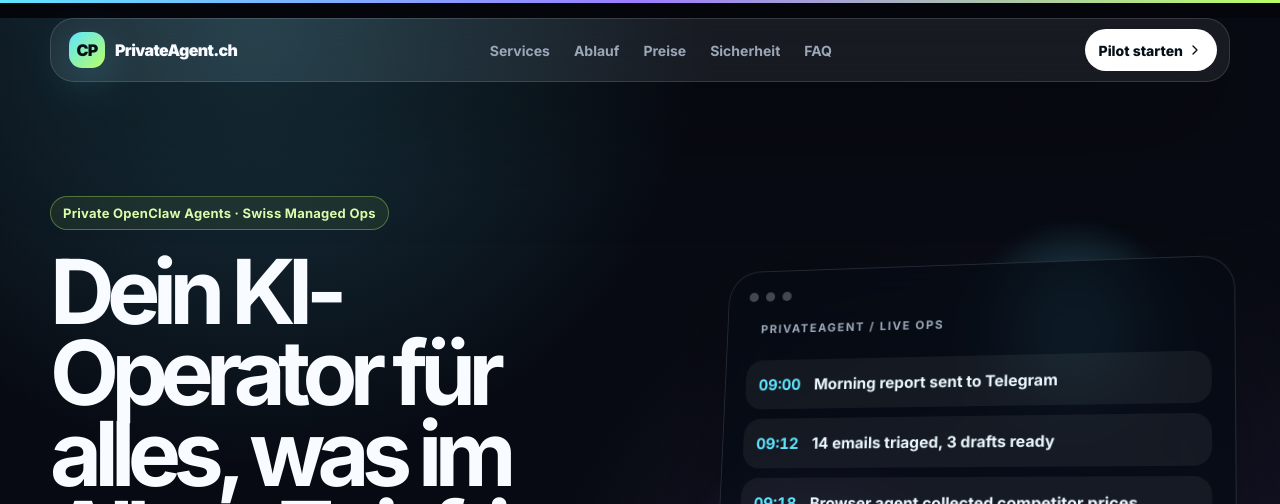
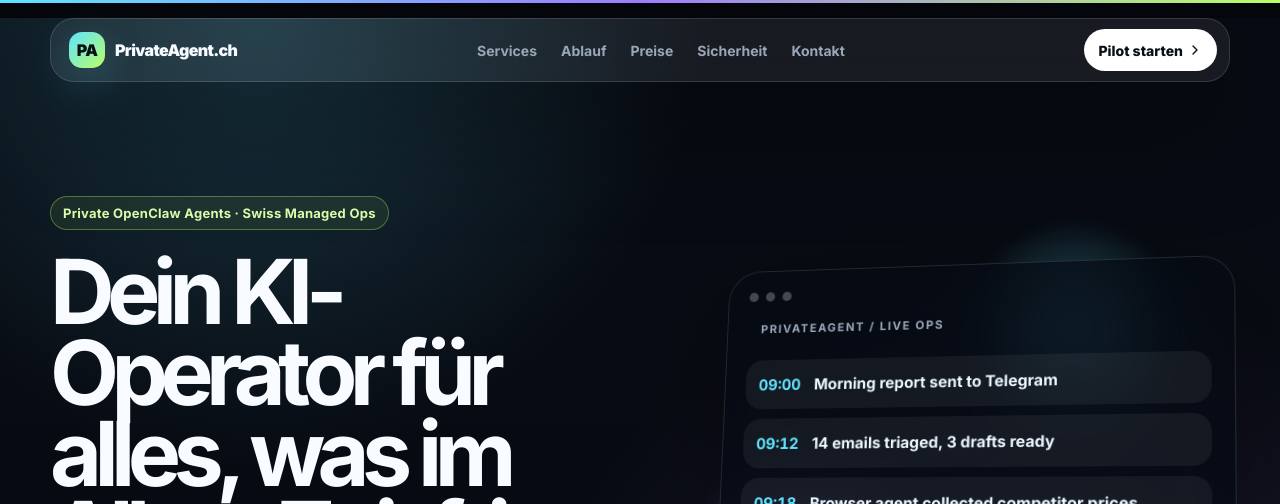
Before and after one commit to morningstarnasser/clawpilot, a Next.js app: page / in a window 1280 px wide. Shown: the top 504 px of the page. Built offline with nearby package versions, Linux system fonts and the light colour scheme.

Commit message:
feat: add production contact form

```diff
--- a/app/globals.css
+++ b/app/globals.css
@@ -136,3 +136,74 @@
   .hero-actions { flex-direction: column; }
   .button { width: 100%; }
 }
+
+.contact-grid {
+  position: relative;
+  z-index: 1;
+  width: min(1080px, 100%);
+  display: grid;
+  grid-template-columns: 0.9fr 1.1fr;
+  gap: 28px;
+  align-items: start;
+  text-align: left;
+}
+
+.contact-copy h2 { margin-top: 18px; }
+.contact-copy p { color: var(--muted); font-size: 18px; line-height: 1.7; }
+.contact-mini-list { display: grid; gap: 12px; margin-top: 28px; color: #d9e7f5; font-weight: 800; }
+.contact-mini-list span { display: inline-flex; align-items: center; gap: 9px; }
+.contact-mini-list svg { color: var(--lime); }
+
+.contact-form {
+  display: grid;
+  grid-template-columns: 1fr 1fr;
+  gap: 14px;
+  padding: 18px;
+  border-radius: 30px;
+  border: 1px solid rgba(255,255,255,.14);
+  background: rgba(5, 9, 18, .72);
+  backdrop-filter: blur(24px);
+  box-shadow: var(--shadow);
+}
+
+.contact-form label {
+  display: grid;
+  gap: 8px;
+  color: #dce8f7;
+  font-size: 13px;
+  font-weight: 900;
+  letter-spacing: .02em;
+}
+
+.contact-form input,
+.contact-form select,
+.contact-form textarea {
+  width: 100%;
+  border: 1px solid rgba(255,255,255,.12);
+  background: rgba(255,255,255,.07);
+  color: var(--text);
+  border-radius: 18px;
+  padding: 14px 15px;
+  font: inherit;
+  outline: none;
+  transition: border-color .2s ease, box-shadow .2s ease, background .2s ease;
+}
+
+.contact-form select option { color: #07101a; }
+.contact-form textarea { resize: vertical; min-height: 128px; }
+.contact-form input:focus,
+.contact-form select:focus,
+.contact-form textarea:focus {
+  border-color: rgba(94,228,255,.65);
+  box-shadow: 0 0 0 4px rgba(94,228,255,.12);
+  background: rgba(255,255,255,.10);
+}
+
+.contact-form .wide { grid-column: 1 / -1; }
+.hp-field { position: absolute; left: -9999px; opacity: 0; pointer-events: none; }
+.form-note { grid-column: 1 / -1; margin: 0; color: var(--muted); font-size: 13px; text-align: center; }
+
+@media (max-width: 920px) {
+  .contact-grid { grid-template-columns: 1fr; }
+  .contact-form { grid-template-columns: 1fr; }
+}
--- a/components/landing.tsx
+++ b/components/landing.tsx
@@ -23,7 +23,7 @@
       <section className="hero shell">
         <header className="nav glass">
           <a className="brand" href="#top" aria-label="PrivateAgent.ch Home">
-            <span className="brand-mark">CP</span>
+            <span className="brand-mark">PA</span>
             <span>PrivateAgent.ch</span>
           </a>
           <nav>
@@ -31,7 +31,7 @@
               <a key={item} href={`#${item.toLowerCase()}`}>{item}</a>
             ))}
           </nav>
-          <a className="nav-cta" href="mailto:info@privateagent.ch">Pilot starten <ChevronRight size={16} /></a>
+          <a className="nav-cta" href="#kontakt">Pilot starten <ChevronRight size={16} /></a>
         </header>
 
         <div className="hero-grid" id="top">
@@ -40,7 +40,7 @@
             <h1>Dein KI-Operator für alles, was im Alltag Zeit frisst.</h1>
             <p className="lead">PrivateAgent.ch baut und betreibt private OpenClaw-Agenten für Schweizer Unternehmer: Messaging, E-Mail, Kalender, Browser, Reports, Social Media und individuelle Business-Workflows.</p>
             <div className="hero-actions">
-              <a className="button primary" href="mailto:info@privateagent.ch?subject=PrivateAgent.ch%20Pilotprojekt">Pilotprojekt anfragen <ArrowRight size={18} /></a>
+              <a className="button primary" href="#kontakt">Pilotprojekt anfragen <ArrowRight size={18} /></a>
               <a className="button secondary" href="#services"><Play size={17} /> Services ansehen</a>
             </div>
             <div className="trust-row">
@@ -149,7 +149,7 @@
               <p className="price">{plan.price}</p>
               <p className="cadence">{plan.cadence}</p>
               <ul>{plan.points.map((p) => <li key={p}><Check size={16} /> {p}</li>)}</ul>
-              <a href="mailto:info@privateagent.ch" className="button full">Anfragen</a>
+              <a href="#kontakt" className="button full">Anfragen</a>
             </article>
           ))}
         </div>
@@ -159,12 +159,56 @@
         {advantages.map((adv) => { const Icon = adv.icon; return <article key={adv.title}><Icon /><h3>{adv.title}</h3><p>{adv.text}</p></article>; })}
       </section>
 
-      <section className="section shell final-cta" id="faq">
+      <section className="section shell final-cta" id="kontakt">
         <div className="cta-bg" />
-        <Badge>PrivateAgent.ch ist gekauft</Badge>
-        <h2>Bereit für deinen privaten KI-Operator?</h2>
-        <p>Wir bauen die erste produktive Automation, verbinden deine Kanäle und zeigen in einer Woche, was wirklich Zeit spart.</p>
-        <a className="button primary big" href="mailto:info@privateagent.ch?subject=PrivateAgent.ch%20Start">Pilot starten <ArrowRight /></a>
+        <Badge>PrivateAgent.ch ist bereit</Badge>
+        <div className="contact-grid">
+          <div className="contact-copy">
+            <h2>Bereit für deinen privaten KI-Operator?</h2>
+            <p>Schick kurz, was du automatisieren möchtest. Wir melden uns mit einem konkreten Pilot-Vorschlag für OpenClaw, Messaging, Inbox, Kalender oder Browser-Ops.</p>
+            <div className="contact-mini-list">
+              <span><Check size={16} /> Antwort an info@privateagent.ch</span>
+              <span><Check size={16} /> Kein Newsletter, kein Spam</span>
+              <span><Check size={16} /> Menschliche Freigabe für produktive Aktionen</span>
+            </div>
+          </div>
+          <form className="contact-form" action="/contact.php" method="post">
+            <input type="text" name="website" tabIndex={-1} autoComplete="off" className="hp-field" aria-hidden="true" />
+            <label>
+              Name *
+              <input name="name" type="text" placeholder="Dein Name" required />
+            </label>
+            <label>
+              E-Mail *
+              <input name="email" type="email" placeholder="du@firma.ch" required />
+            </label>
+            <label>
+              Firma
+              <input name="company" type="text" placeholder="Firma / Projekt" />
+            </label>
+            <label>
+              Telefon
+              <input name="phone" type="tel" placeholder="Optional" />
+            </label>
+            <label className="wide">
+              Worum geht es?
+              <select name="service" defaultValue="">
+                <option value="" disabled>Bitte wählen</option>
+                <option>Private OpenClaw Instanz</option>
+                <option>WhatsApp / Telegram Operator</option>
+                <option>Inbox & Kalender Automation</option>
+                <option>Browser / Web-Portal Automation</option>
+                <option>Business Workflow / Daily Reports</option>
+              </select>
+            </label>
+            <label className="wide">
+              Nachricht *
+              <textarea name="message" rows={5} placeholder="Was soll dein Agent übernehmen?" required />
+            </label>
+            <button className="button primary big wide" type="submit">Anfrage senden <ArrowRight /></button>
+            <p className="form-note">Nach dem Absenden wirst du zurück zur Seite geleitet.</p>
+          </form>
+        </div>
       </section>
 
       <footer className="footer shell">
--- a/lib/data.ts
+++ b/lib/data.ts
@@ -1,6 +1,6 @@
 import { Bot, CalendarClock, Eye, Globe2, Inbox, LockKeyhole, MessageCircle, ShieldCheck, Sparkles, Workflow, Wrench, Zap } from 'lucide-react';
 
-export const nav = ['Services', 'Ablauf', 'Preise', 'Sicherheit', 'FAQ'];
+export const nav = ['Services', 'Ablauf', 'Preise', 'Sicherheit', 'Kontakt'];
 
 export const services = [
   { icon: MessageCircle, title: 'Telegram & WhatsApp Operator', text: 'Ein Agent, der Anfragen annimmt, Medien versteht, Antworten vorbereitet und Workflows startet.' },
```
Also changed, not shown: 1 other file (tests, documents, lock files or other folders).
